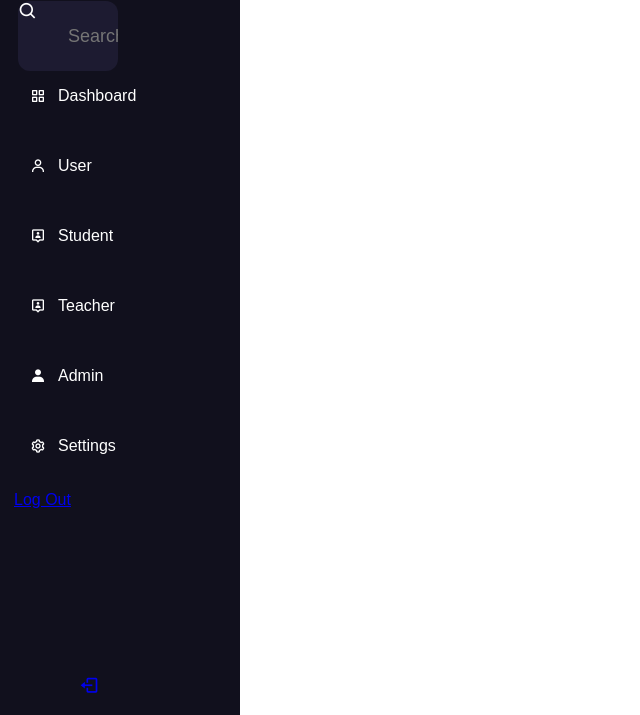
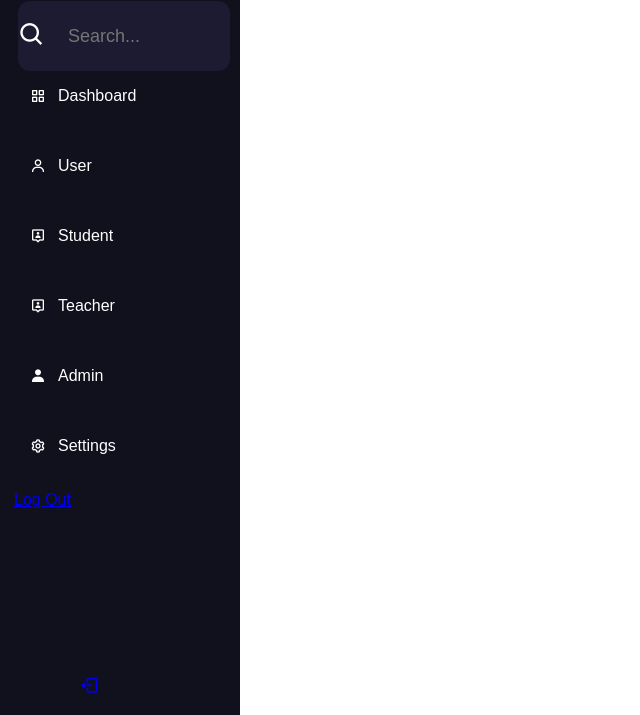
Before and after one commit to DaisyGoswami22/1st-repo, a plain HTML site: page frontend/sidebar menu/sidebar.html in a window 1280 px wide. Shown: the part 85-800 px from the top of the page, without its empty margins (0-640 px from the left). Drawn offline with nearby package versions, Linux system fonts and the light colour scheme.

```diff
--- a/frontend/sidebar menu/style.css
+++ b/frontend/sidebar menu/style.css
@@ -53,7 +53,7 @@
 .sidebar ul li{
     position: relative;
     height: 70px;
-    width: 100px;
+    width: 100%;
     margin: 0 4px;
     list-style: none;
     line-height: 30px;
@@ -76,7 +76,8 @@
     position: absolute;
     z-index: 99;
     color: #fff;
-    font-size: 20px;
+    font-size: 28px;
+    top: 20px;
 }
 .sidebar ul li a{
     color: #fff;
```
